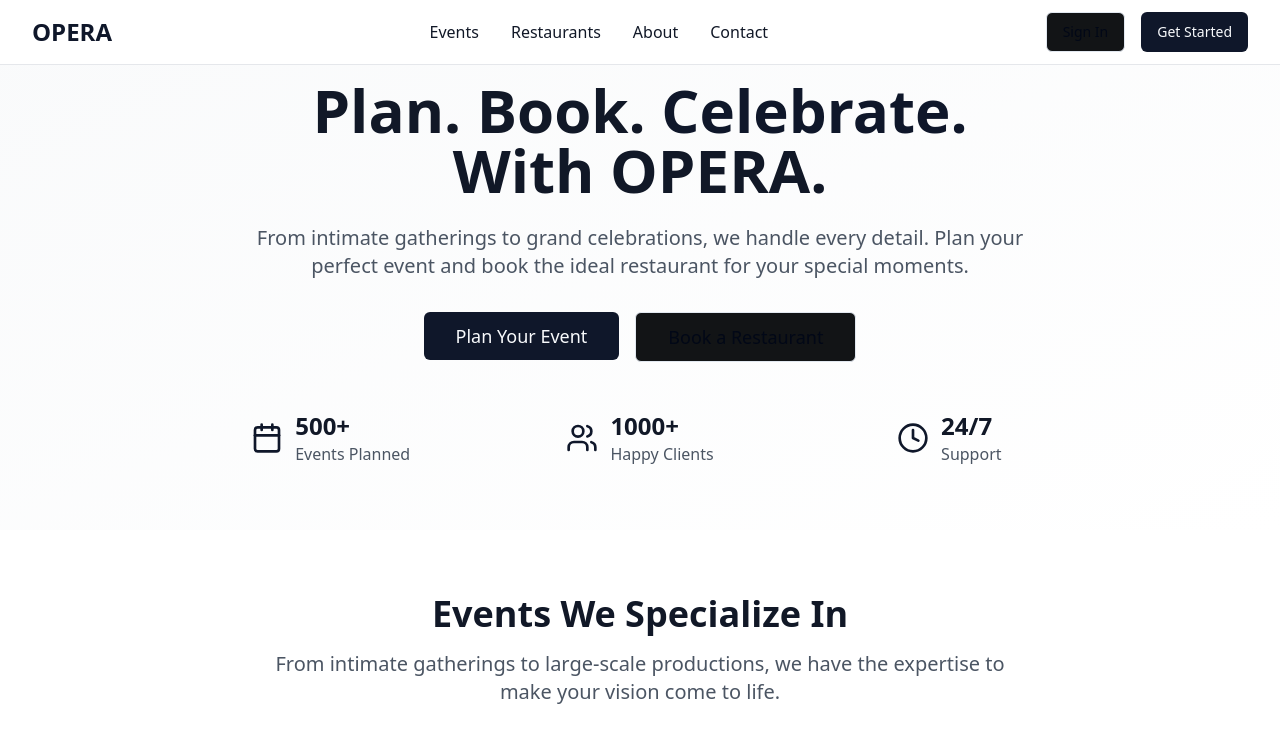
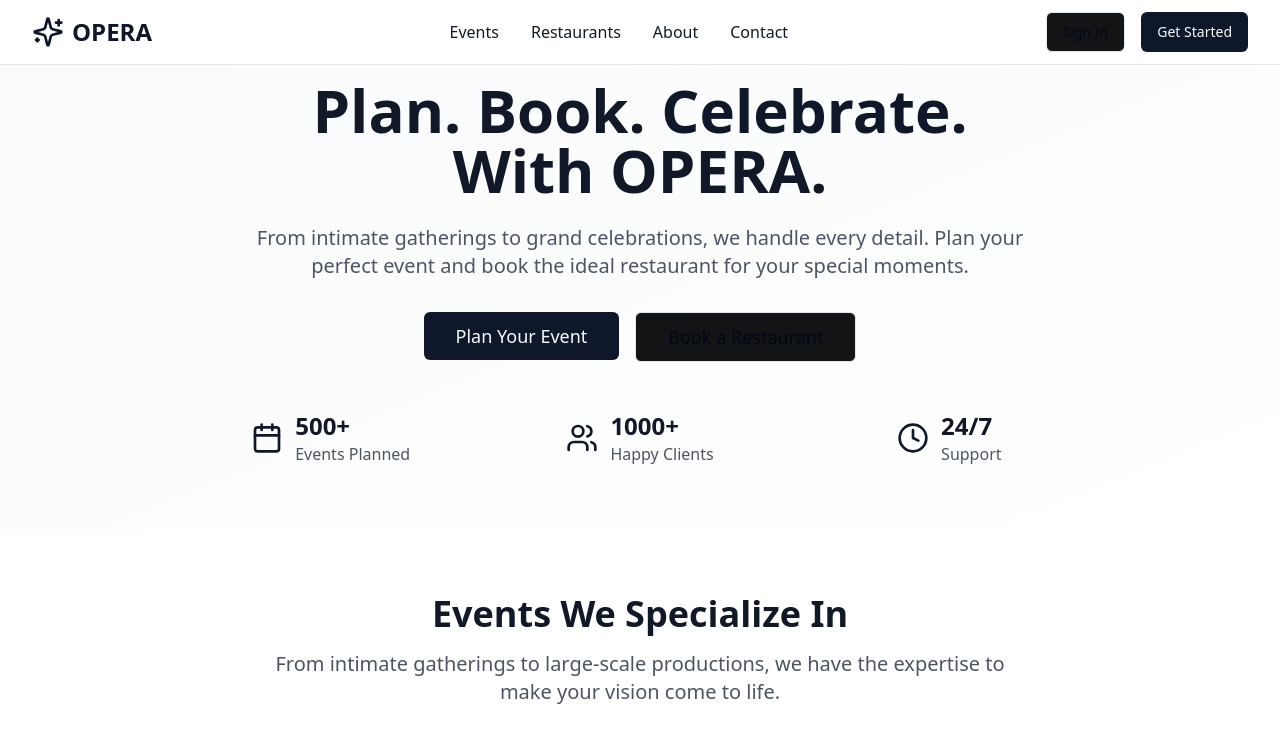
Before and after one commit to pinaflo/aowusu-event-spark, a React (Vite) app: page / in a window 1280 px wide. Shown: the top 752 px of the page. Built offline with nearby package versions, Linux system fonts and the light colour scheme.

Commit message:
Add icon to company name
Add a cool icon before the company name "OPERA" in the navbar.

```diff
--- a/src/components/Navbar.tsx
+++ b/src/components/Navbar.tsx
@@ -1,6 +1,6 @@
 import React, { useState } from "react";
 import { Button } from "@/components/ui/button";
-import { Menu, X } from "lucide-react";
+import { Menu, X, Sparkles } from "lucide-react";
 
 export const Navbar: React.FC = () => {
   const [isOpen, setIsOpen] = useState(false);
@@ -10,7 +10,10 @@ export const Navbar: React.FC = () => {
       <div className="max-w-7xl mx-auto px-4 sm:px-6 lg:px-8">
         <div className="flex justify-between items-center h-16">
           <div className="flex items-center">
-            <div className="text-2xl font-bold text-primary">OPERA</div>
+            <div className="flex items-center space-x-2 text-2xl font-bold text-primary">
+              <Sparkles className="h-8 w-8" />
+              <span>OPERA</span>
+            </div>
           </div>
 
           <div className="hidden md:block">
```
